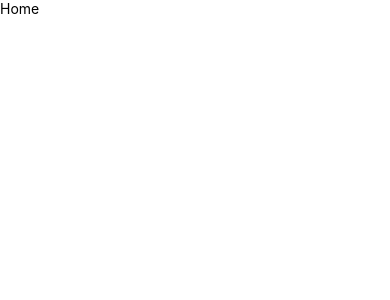
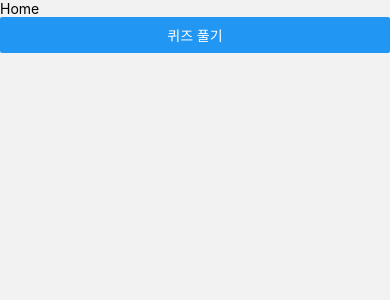
Before and after one commit to Jeyoung-Park/RNQuizApp, a React Native app: screen /Home in a window 390 px wide. Shown: the top 300 px of the page. Built offline with nearby package versions, Linux system fonts and the light colour scheme.

Commit message:
feat: navigator 추가
-home에서 버튼 클릭 시 quiz 페이지로 navigate하도록 구현

```diff
--- a/package.json
+++ b/package.json
@@ -10,6 +10,8 @@
     "lint": "eslint . --ext .js,.jsx,.ts,.tsx"
   },
   "dependencies": {
+    "@react-navigation/native": "^6.0.1",
+    "@react-navigation/native-stack": "^6.0.2",
     "@typescript-eslint/eslint-plugin": "4.4.1",
     "eslint-config-airbnb-typescript": "^12.3.1",
     "eslint-config-prettier": "^8.3.0",
@@ -18,7 +20,9 @@
     "eslint-plugin-react": "7.20.3",
     "eslint-plugin-react-hooks": "4.0.8",
     "react": "17.0.1",
-    "react-native": "0.64.1"
+    "react-native": "0.64.1",
+    "react-native-safe-area-context": "^3.3.0",
+    "react-native-screens": "^3.5.0"
   },
   "devDependencies": {
     "@babel/core": "^7.12.9",
--- a/src/App.tsx
+++ b/src/App.tsx
@@ -11,12 +11,17 @@
 import React from 'react';
 import { SafeAreaView, StyleSheet, Text } from 'react-native';
 import Home from './components/screen/Home';
+import { NavigationContainer } from '@react-navigation/native';
+import MainStackNavigator from './components/navigation/MainStackNavigator';
+
 
 const App = () => {
 	return (
 		// eslint-disable-next-line @typescript-eslint/no-use-before-define
 		<SafeAreaView style={styles.container}>
-			<Home />
+			<NavigationContainer>
+				<MainStackNavigator />
+			</NavigationContainer>
 		</SafeAreaView>
 	);
 };
@@ -24,6 +29,7 @@ const App = () => {
 const styles = StyleSheet.create({
 	container: {
 		flex: 1,
+		backgroundColor:'#ffffff',
 	},
 });
 
--- /dev/null
+++ b/src/components/navigation/MainStackNavigator.tsx
@@ -0,0 +1,38 @@
+import * as React from 'react';
+import { Text, View, StyleSheet } from 'react-native';
+
+// import {createStackNavigator} from '@react-navigation/stack';
+import Home from '../screen/Home';
+import { createNativeStackNavigator } from '@react-navigation/native-stack';
+import Quiz from '../screen/Quiz';
+
+const Stack = createNativeStackNavigator();
+
+interface MainStackNavigatorProps {}
+
+const MainStackNavigator = (props: MainStackNavigatorProps) => {
+	return (
+		<Stack.Navigator initialRoute="Home">
+			<Stack.Screen
+				name="Home"
+				component={Home}
+				options={{
+					headerShown: false,
+				}}
+			/>
+            <Stack.Screen
+				name="Quiz"
+				component={Quiz}
+				options={{
+					headerShown: false,
+				}}
+			/>
+		</Stack.Navigator>
+	);
+};
+
+export default MainStackNavigator;
+
+const styles = StyleSheet.create({
+	container: {},
+});
--- a/src/components/screen/Home.tsx
+++ /dev/null
@@ -1,18 +0,0 @@
-import * as React from 'react';
-import { Text, View, StyleSheet } from 'react-native';
-
-interface HomeProps {}
-
-const Home = (props: HomeProps) => {
-  return (
-    <View style={styles.container}>
-      <Text>Home</Text>
-    </View>
-  );
-};
-
-export default Home;
-
-const styles = StyleSheet.create({
-  container: {}
-});
--- /dev/null
+++ b/src/components/screen/Home/index.tsx
@@ -0,0 +1,31 @@
+import * as React from 'react';
+import { Text, View, StyleSheet, Button } from 'react-native';
+
+interface HomeProps {
+  route:any,
+  navigation:any,
+}
+
+const Home = ({
+  route,
+  navigation,
+}: HomeProps) => {
+  return (
+    <View style={styles.container}>
+      <Text>Home</Text>
+      <Button
+        title="퀴즈 풀기"
+        onPress={()=>{
+            // console.log("퀴즈 풀기 버튼 클릭");
+            navigation.navigate('Quiz');
+        }}
+      />
+    </View>
+  );
+};
+
+export default Home;
+
+const styles = StyleSheet.create({
+  container: {}
+});
--- /dev/null
+++ b/src/components/screen/Quiz/index.tsx
@@ -0,0 +1,18 @@
+import * as React from 'react';
+import { Text, View, StyleSheet } from 'react-native';
+
+interface QuizProps {}
+
+const Quiz = (props: QuizProps) => {
+	return (
+		<View style={styles.container}>
+			<Text>Quiz</Text>
+		</View>
+	);
+};
+
+export default Quiz;
+
+const styles = StyleSheet.create({
+	container: { flex: 1 },
+});
```
Also changed, not shown: 1 other file (tests, documents, lock files or other folders).
